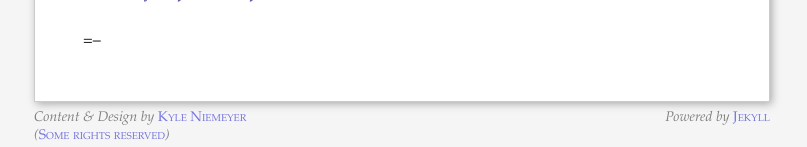
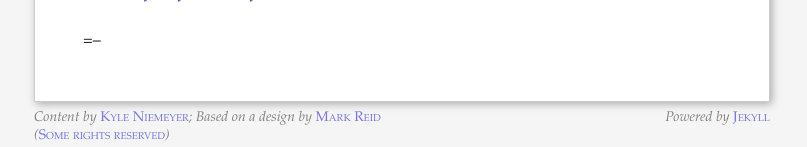
Before and after one commit to kyleniemeyer/kyleniemeyer.com, a Jekyll site: the page built from index.markdown, in a window 1280 px wide. Shown: the part 1954-2101 px from the top of the page, without its empty margins (238-1045 px from the left). Built offline with Jekyll 4.4.1, drawn with Linux system fonts in a browser that asks for light colours; Markdown is read by kramdown in place of the engine named in the settings; comment, search, counter and statistics services are not loaded.

Commit message:
Added bit about design by Mark Reid to footer

```diff
--- a/_layouts/default.html
+++ b/_layouts/default.html
@@ -42,8 +42,10 @@
   <div id="footer">
 	<address>
 		<span class="copyright">
-			Content &amp; Design by
-			<a href="/info/site.html">Kyle Niemeyer</a>
+			Content by
+			<a href="/info/site.html">Kyle Niemeyer</a>;
+			Based on a design by
+			<a href="http://mark.reid.name/">Mark Reid</a>
 			<br/>
 			(<a rel="licence" href="http://creativecommons.org/licenses/by-nc-sa/3.0/">Some rights reserved</a>)
 		</span>
```
